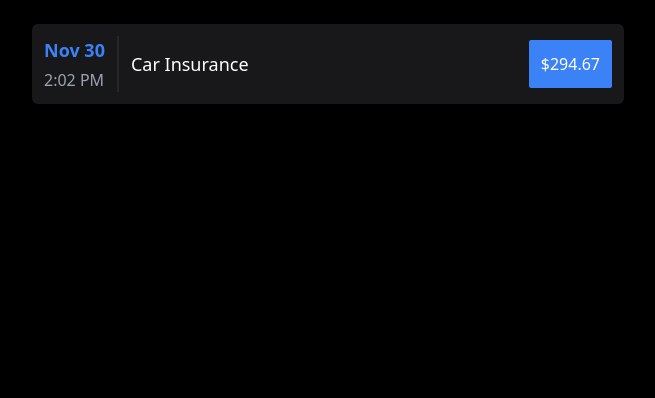
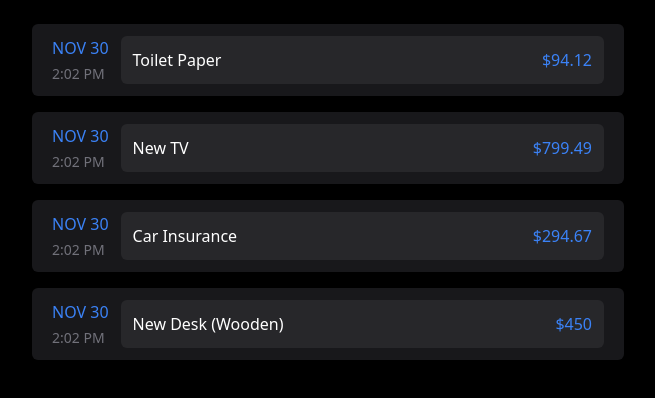
Before and after one commit to igmtink/react-course-igmtink, a React (Create React App) app in the folder 2-react-basics-components/1-create-react-app/sample-react-app/: page / in a window 1280 px wide. Shown: the top 398 px of the page, without its empty margins (312-967 px from the left). Built offline with nearby package versions, Linux system fonts and the light colour scheme.

Commit message:
Added Props for passing data from JavaScript to another JavaScript, and some changes design on ExpenseItem Component.

```diff
--- a/2-react-basics-components/1-create-react-app/sample-react-app/public/index.html
+++ b/2-react-basics-components/1-create-react-app/sample-react-app/public/index.html
@@ -24,7 +24,7 @@
       work correctly both with client-side routing and a non-root public URL.
       Learn how to configure a non-root public URL by running `npm run build`.
     -->
-    <title>React App</title>
+    <title>Expenses Tracker</title>
   </head>
   <body>
     <noscript>You need to enable JavaScript to run this app.</noscript>
--- a/2-react-basics-components/1-create-react-app/sample-react-app/src/App.js
+++ b/2-react-basics-components/1-create-react-app/sample-react-app/src/App.js
@@ -1,9 +1,80 @@
 import ExpenseItem from "./components/ExpenseItem";
 
 function App() {
+  // !JavaScript Code
+
+  // !Date & Time
+  const expenseDate = new Date().toLocaleDateString("en-us", {
+    month: "short",
+    day: "numeric",
+  });
+  const expenseTime = new Date().toLocaleString("en-us", {
+    hour: "numeric",
+    minute: "numeric",
+    hour12: true,
+  });
+
+  // !Object Array
+  const expenses = [
+    {
+      id: "e1",
+      title: "Toilet Paper",
+      amount: 94.12,
+      date: expenseDate,
+      time: expenseTime,
+    },
+    {
+      id: "e2",
+      title: "New TV",
+      amount: 799.49,
+      date: expenseDate,
+      time: expenseTime,
+    },
+    {
+      id: "e3",
+      title: "Car Insurance",
+      amount: 294.67,
+      date: expenseDate,
+      time: expenseTime,
+    },
+    {
+      id: "e4",
+      title: "New Desk (Wooden)",
+      amount: 450,
+      date: expenseDate,
+      time: expenseTime,
+    },
+  ];
+
   return (
     <main className="w-[640px] max-w-full p-6 mx-auto">
-      <ExpenseItem></ExpenseItem>
+      <div className="grid gap-4">
+        {/* !Components (Function / Custom HTML) with (Data) from (Object Array) passing by (Props / Function Arguments) */}
+        <ExpenseItem
+          date={expenses[0].date}
+          time={expenses[0].time}
+          title={expenses[0].title}
+          amount={expenses[0].amount}
+        ></ExpenseItem>
+        <ExpenseItem
+          date={expenses[1].date}
+          time={expenses[1].time}
+          title={expenses[1].title}
+          amount={expenses[1].amount}
+        ></ExpenseItem>
+        <ExpenseItem
+          date={expenses[2].date}
+          time={expenses[2].time}
+          title={expenses[2].title}
+          amount={expenses[2].amount}
+        ></ExpenseItem>
+        <ExpenseItem
+          date={expenses[3].date}
+          time={expenses[3].time}
+          title={expenses[3].title}
+          amount={expenses[3].amount}
+        ></ExpenseItem>
+      </div>
     </main>
   );
 }
--- a/2-react-basics-components/1-create-react-app/sample-react-app/src/components/ExpenseItem.js
+++ b/2-react-basics-components/1-create-react-app/sample-react-app/src/components/ExpenseItem.js
@@ -1,33 +1,20 @@
 // !React Code (JavaScript with HTML)
-function ExpenseItem() {
-  // !JavaScript Code
-  const expenseDate = new Date().toLocaleDateString("en-us", {
-    month: "short",
-    day: "numeric",
-  });
-  const expenseTime = new Date().toLocaleString("en-us", {
-    hour: "numeric",
-    minute: "numeric",
-    hour12: true,
-  });
-  const expenseTitle = "Car Insurance";
-  const expenseAmount = 294.67;
-
+function ExpenseItem(props) {
   // !HTML Code
   return (
     // !{variable} to pass a (JavaScript) code to (HTML) code
-    <div className="bg-zinc-900 p-3 rounded-md flex justify-between items-center">
-      <div className="flex items-center">
-        <div className="justify-self-start grid gap-1 border-r-2 border-zinc-800 pr-3">
-          <span className="text-lg text-blue-500 font-bold">{expenseDate}</span>
-          <span className="text-gray-400">{expenseTime}</span>
-        </div>
-        <div className="px-3">
-          <h1 className="text-lg">{expenseTitle}</h1>
-        </div>
+    <div className="bg-zinc-900 py-3 px-5 rounded-md flex gap-3">
+      <div className="grid gap-1">
+        <span className="text-blue-500 font-medium uppercase">
+          {props.date}
+        </span>
+        <span className="text-sm text-zinc-500">{props.time}</span>
       </div>
-      <div className="justify-self-end bg-blue-500 p-3 rounded-sm">
-        <span>${expenseAmount}</span>
+      <div className="bg-zinc-800 rounded-md p-3 flex flex-1 items-center justify-between">
+        <span>{props.title}</span>
+        <span className="font-medium text-right text-blue-500 w-16">
+          ${props.amount}
+        </span>
       </div>
     </div>
   );
```
